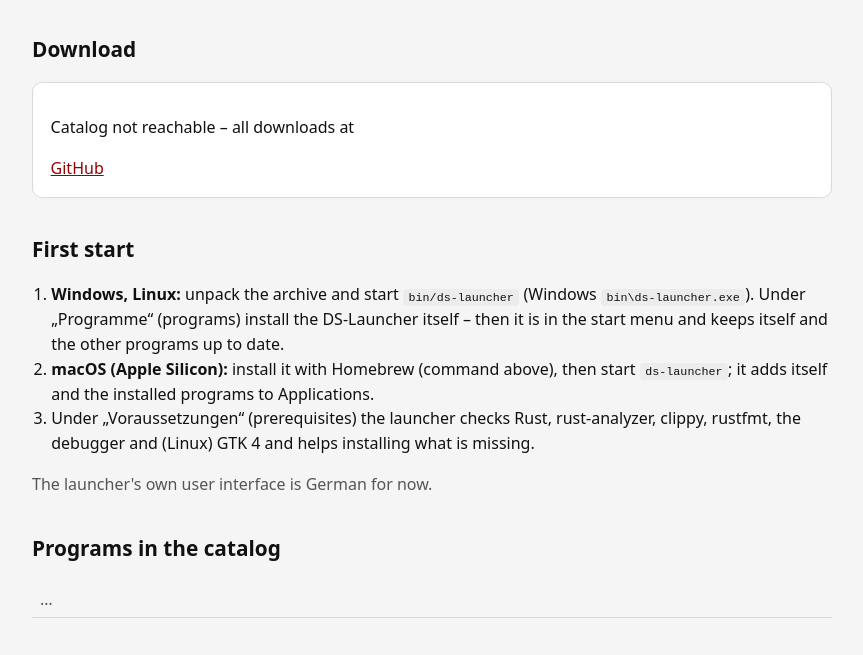
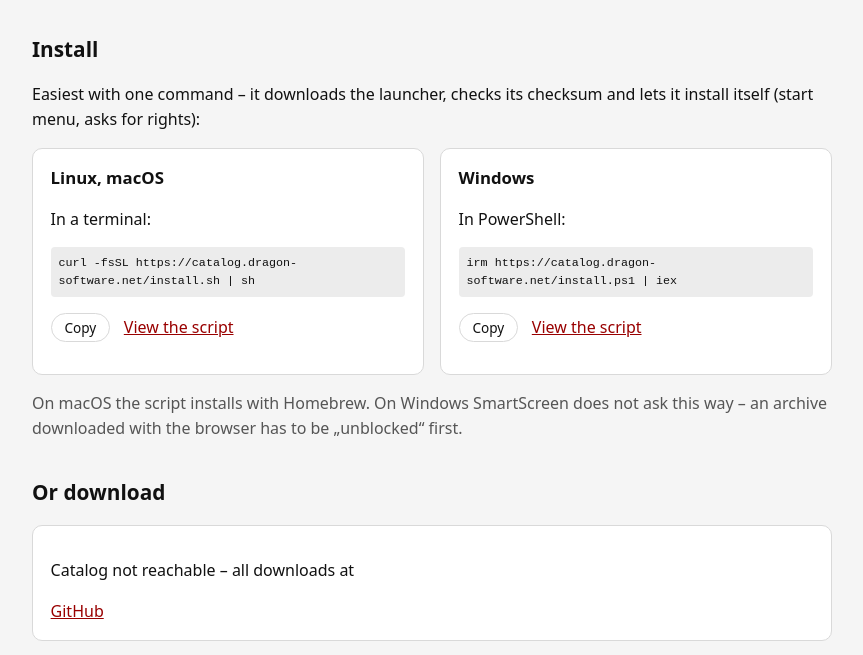
Before and after one commit to Dragon-InterActive/DS-Catalog, a plain HTML site: page site-template/index.html in a window 1280 px wide. Shown: the part 145-800 px from the top of the page, without its empty margins (208-1071 px from the left). Drawn offline with Linux system fonts and the light colour scheme; no server answers.

Commit message:
Install scripts install.sh / install.ps1; download page leads with them

```diff
--- a/site-template/index.html
+++ b/site-template/index.html
@@ -41,6 +41,10 @@
   .card h3 { margin: 0 0 .4rem; font-size: 1.05rem; }
   .button { display: inline-block; margin: .3rem 0; padding: .45rem 1rem; border-radius: 999px; background: #990000; color: #fff; text-decoration: none; font-weight: 600; }
   .button:hover { filter: brightness(1.1); }
+  .copy { font: inherit; font-size: .85rem; margin-right: .6rem; padding: .2rem .8rem; border-radius: 999px; border: 1px solid var(--line); background: none; color: var(--fg); cursor: pointer; }
+  .copy:hover { border-color: var(--accent); }
+  .copy[data-done] { border-color: var(--accent); color: var(--accent); }
+  .card code { display: block; padding: .4rem .5rem; }
   code { background: var(--code); padding: .1rem .35rem; border-radius: 4px; font-size: .9em; overflow-wrap: anywhere; }
   .sha { font-size: .75rem; color: var(--muted); overflow-wrap: anywhere; }
   ol { padding-left: 1.2rem; }
@@ -66,7 +70,37 @@
     </button>
   </header>
 
-  <h2><span data-l="de">Herunterladen</span><span data-l="en">Download</span> <span id="version" class="muted"></span></h2>
+  <h2><span data-l="de">Installieren</span><span data-l="en">Install</span> <span id="version" class="muted"></span></h2>
+  <p>
+    <span data-l="de">Am einfachsten mit einem Befehl – er lädt den Launcher, prüft die Prüfsumme und lässt ihn sich selbst
+      installieren (Startmenü, Rechteabfrage):</span>
+    <span data-l="en">Easiest with one command – it downloads the launcher, checks its checksum and lets it install
+      itself (start menu, asks for rights):</span>
+  </p>
+  <div class="grid">
+    <div class="card">
+      <h3>Linux, macOS</h3>
+      <p><span data-l="de">Im Terminal:</span><span data-l="en">In a terminal:</span></p>
+      <code id="cmd-sh">curl -fsSL https://catalog.dragon-software.net/install.sh | sh</code>
+      <p><button class="copy" type="button" data-copy="cmd-sh"><span data-l="de">Kopieren</span><span data-l="en">Copy</span></button>
+        <a href="install.sh"><span data-l="de">Skript ansehen</span><span data-l="en">View the script</span></a></p>
+    </div>
+    <div class="card">
+      <h3>Windows</h3>
+      <p><span data-l="de">In PowerShell:</span><span data-l="en">In PowerShell:</span></p>
+      <code id="cmd-ps">irm https://catalog.dragon-software.net/install.ps1 | iex</code>
+      <p><button class="copy" type="button" data-copy="cmd-ps"><span data-l="de">Kopieren</span><span data-l="en">Copy</span></button>
+        <a href="install.ps1"><span data-l="de">Skript ansehen</span><span data-l="en">View the script</span></a></p>
+    </div>
+  </div>
+  <p class="muted">
+    <span data-l="de">Unter macOS installiert das Skript über Homebrew. Unter Windows fragt SmartScreen so nicht nach – ein
+      über den Browser geladenes Archiv muss man erst „zulassen“.</span>
+    <span data-l="en">On macOS the script installs with Homebrew. On Windows SmartScreen does not ask this way – an archive
+      downloaded with the browser has to be „unblocked“ first.</span>
+  </p>
+
+  <h2><span data-l="de">Oder herunterladen</span><span data-l="en">Or download</span></h2>
   <div class="grid" id="downloads">
     <div class="card"><p class="muted"><span data-l="de">Lade den Katalog …</span><span data-l="en">Loading the catalog …</span></p></div>
   </div>
@@ -76,7 +110,7 @@
 
   <h2><span data-l="de">Erster Start</span><span data-l="en">First start</span></h2>
   <ol data-l="de">
-    <li><strong>Windows, Linux:</strong> das Archiv entpacken und <code>bin/ds-launcher</code> (Windows
+    <li><strong>Windows, Linux (heruntergeladen):</strong> das Archiv entpacken und <code>bin/ds-launcher</code> (Windows
       <code>bin\ds-launcher.exe</code>) starten. Unter „Programme“ den DS-Launcher selbst installieren – danach steht er
       im Startmenü und hält sich und die anderen Programme aktuell.</li>
     <li><strong>macOS (Apple Silicon):</strong> mit Homebrew installieren (Befehl oben), dann <code>ds-launcher</code>
@@ -85,7 +119,7 @@
       und hilft beim Nachinstallieren.</li>
   </ol>
   <ol data-l="en">
-    <li><strong>Windows, Linux:</strong> unpack the archive and start <code>bin/ds-launcher</code> (Windows
+    <li><strong>Windows, Linux (downloaded):</strong> unpack the archive and start <code>bin/ds-launcher</code> (Windows
       <code>bin\ds-launcher.exe</code>). Under „Programme“ (programs) install the DS-Launcher itself – then it is in
       the start menu and keeps itself and the other programs up to date.</li>
     <li><strong>macOS (Apple Silicon):</strong> install it with Homebrew (command above), then start
@@ -173,6 +207,16 @@
     }
   }
 
+  // Befehle kopieren.
+  for (const button of document.querySelectorAll("button.copy")) {
+    button.addEventListener("click", () => {
+      const command = document.getElementById(button.dataset.copy).textContent;
+      navigator.clipboard?.writeText(command).then(() => {
+        button.dataset.done = "1";
+        setTimeout(() => delete button.dataset.done, 1500);
+      });
+    });
+  }
   document.getElementById("switch").addEventListener("click", () => {
     const lang = root.dataset.lang === "de" ? "en" : "de";
     root.dataset.lang = lang;
```
Also changed, not shown: 2 other files.
